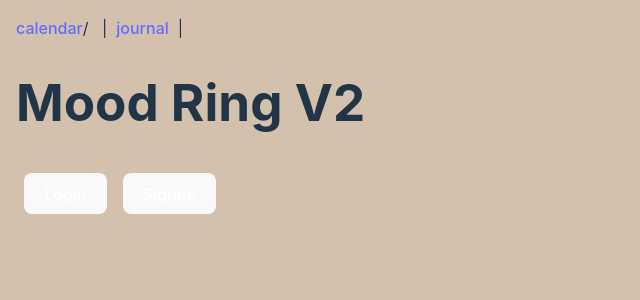
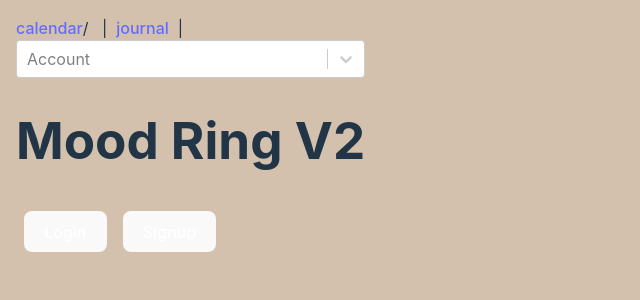
Before and after one commit to ChesterKeh/Mood-Ring, a React (Vite) app: page / in a window 1280 px wide. Shown: the top 300 px of the page, without its empty margins (0-640 px from the left). Built offline with nearby package versions, Linux system fonts and the light colour scheme.

Commit message:
navbar updated

```diff
--- /dev/null
+++ b/src/components/AccountButton/AccountButton.jsx
@@ -0,0 +1,42 @@
+import { useState } from "react";
+import Select from "react-select";
+export default function AccountButton() {
+  const dropdownOptions = [
+    { value: "Private", label: "Set To Private" },
+    { value: "LogOut", label: "Log Out" },
+  ];
+
+  const [dropdownValue, setDropdownValue] = useState(null);
+
+  const handlePrivate = (event) => {
+    event.preventDefault();
+    console.log("private");
+  };
+  const handleLogout = (event) => {
+    event.preventDefault();
+    console.log("logout");
+  };
+
+  const onDropdownChange = (event) => {
+    switch (event.value) {
+      case "Private":
+        handlePrivate();
+        break;
+      case "LogOut":
+        handleLogout();
+        break;
+    }
+    setDropdownValue(null);
+  };
+
+  return (
+    <div>
+      <Select
+        options={dropdownOptions}
+        value={dropdownValue}
+        onChange={onDropdownChange}
+        placeholder="Account"
+      />
+    </div>
+  );
+}
--- a/src/components/Navbar/Navbar.jsx
+++ b/src/components/Navbar/Navbar.jsx
@@ -1,4 +1,5 @@
 import { NavLink } from "react-router-dom";
+import AccountButton from "../AccountButton/AccountButton";
 
 export default function Navbar({ user }) {
   return (
@@ -8,6 +9,7 @@ export default function Navbar({ user }) {
         <NavLink to="/journal">journal</NavLink>
         &nbsp; | &nbsp;
         {/* <span>Welcome, {user.name}</span> */}
+        <AccountButton />
       </nav>
     </>
   );
```
